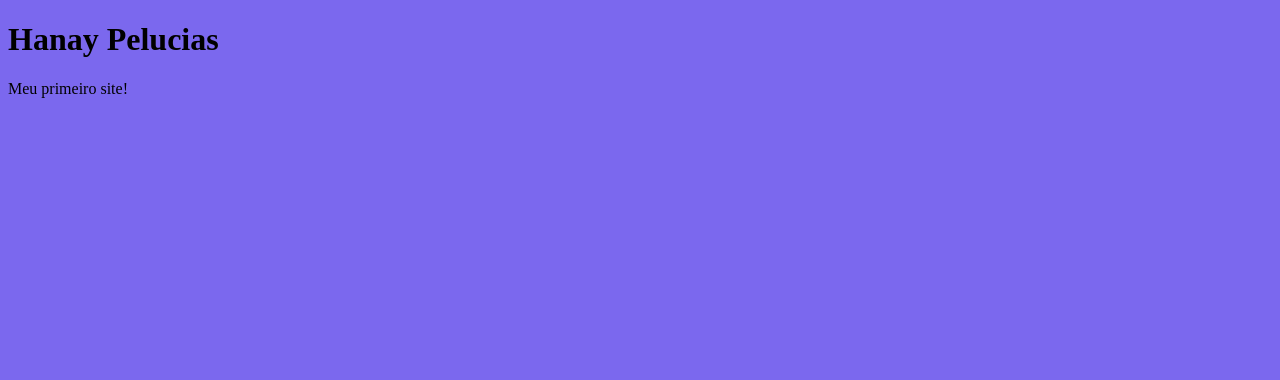
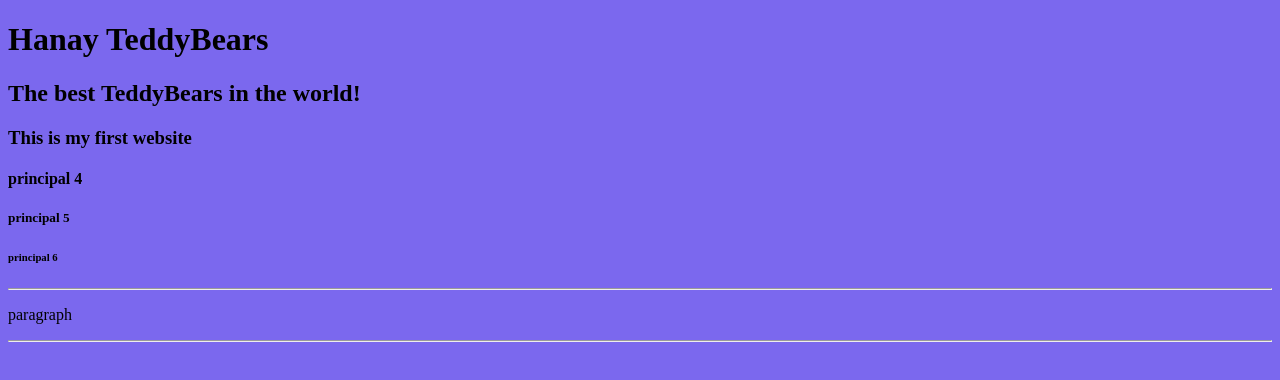
Before and after one commit to Hanay3342/website-2I, a plain HTML site: page index.html in a window 1280 px wide. Drawn offline with Linux system fonts and the light colour scheme.

Commit message:
Add files via upload

```diff
--- a/index.html
+++ b/index.html
@@ -3,11 +3,18 @@
 <head>
     <meta charset="UTF-8">
     <meta name="viewport" content="width=device-width, initial-scale=1.0">
-    <title>Hanay Pelucias</title>
+    <title>Hanay Teddybears</title>
 </head>
 <link rel="stylesheet" href="style.css">
 <body>
-    <h1>Hanay Pelucias</h1>
-    Meu primeiro site!
+    <h1>Hanay TeddyBears</h1>
+    <h2>The best TeddyBears in the world!</h2>
+    <h3>This is my first website</h3>
+    <h4>principal 4</h4>
+    <h5>principal 5</h5>
+    <h6>principal 6</h6>
+   <hr>
+    <p>paragraph</p>
+    <hr>
 </body>
 </html>
```
